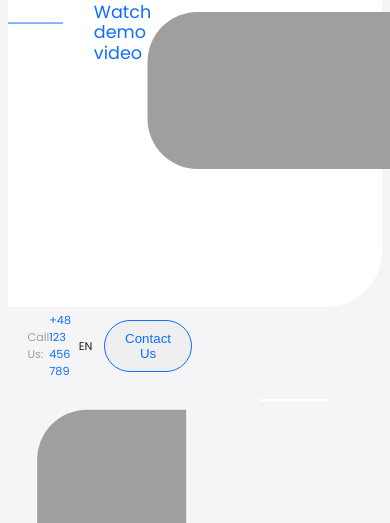
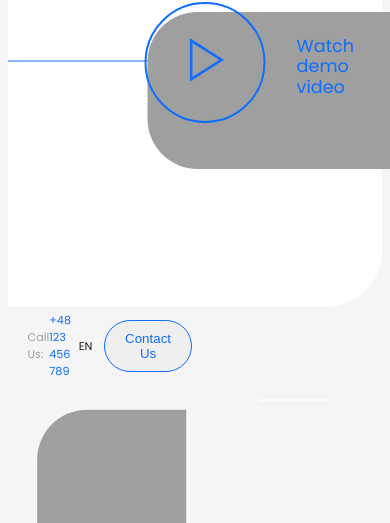
Before and after one commit to AniaPas/IPGHealth-recruitment-project, a website: page views/index.html in a window 390 px wide. Shown: the part 714-1237 px from the top of the page. Drawn offline with nearby package versions, Linux system fonts and the light colour scheme.

Commit message:
wrapper- mobile edit

```diff
--- a/sass/custom.scss
+++ b/sass/custom.scss
@@ -354,6 +354,24 @@ body {
         .play {
           .play-text {
             font-size: $fontM;
+            transform: translate(60vw, 4vh);
+            z-index: 900;
+          }
+          .play-element {
+            // width: 40vw;
+            .play-element_circle {
+              width: 30vw;
+              height: 30vw;
+              z-index: 900;
+              transform: translate(35svw, 0);
+              .material-symbols-outlined {
+                font-size: 7rem;
+              }
+            }
+            .play-element_line {
+              transform: translate(0vw, 8vh);
+              width: 45vw;
+            }
           }
         }
       }
```
Also changed, not shown: sass/custom.css, 1 other file.
